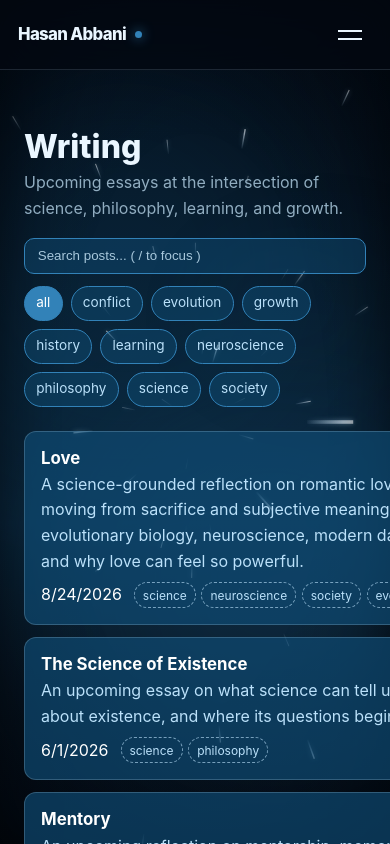
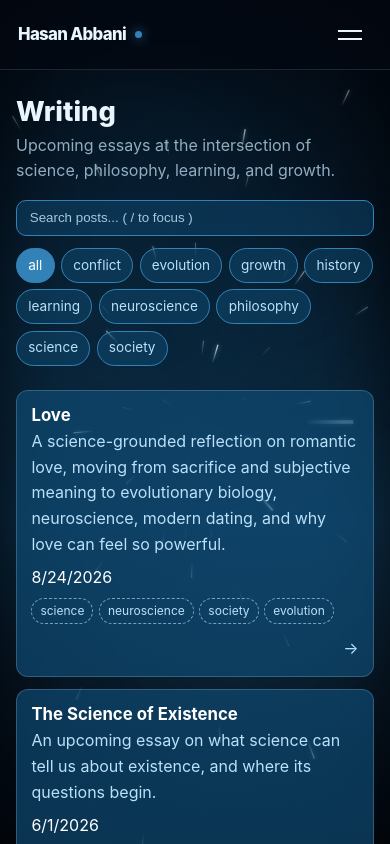
Before and after one commit to Hasan-Abbani/hasan-abbani-portfolio, a React (Vite) app: page /writing in a window 390 px wide. Shown: the top 844 px of the page. Built offline with nearby package versions, Linux system fonts and the light colour scheme; a web font is replaced by a local one.

Commit message:
Fix mobile writing index layout

```diff
--- a/src/styles/blog-index.css
+++ b/src/styles/blog-index.css
@@ -177,3 +177,67 @@
 [data-theme="light"] .blog-index-card { background: #0F4C75; border-color: #3282B8; }
 [data-theme="light"] .blog-index-card:hover { background: #3282B8; border-color: #BBE1FA; }
 [data-theme="light"] .blog-search { background: #BBE1FA; }
+
+@media (max-width: 640px) {
+  .blog-index {
+    width: 100%;
+    max-width: 100%;
+    padding: 6rem 1rem 3rem;
+    overflow-x: hidden;
+  }
+
+  .blog-index-header h1 {
+    font-size: 1.7rem;
+  }
+
+  .blog-index-subtitle,
+  .blog-card-excerpt,
+  .blog-card-title {
+    overflow-wrap: break-word;
+  }
+
+  .blog-index-controls {
+    flex-direction: column;
+    align-items: stretch;
+  }
+
+  .blog-search-wrap {
+    flex-basis: auto;
+    max-width: none;
+    width: 100%;
+  }
+
+  .blog-tags {
+    width: 100%;
+    gap: 0.4rem;
+  }
+
+  .tag-chip {
+    max-width: 100%;
+    white-space: normal;
+  }
+
+  .blog-index-card {
+    grid-template-columns: 1fr;
+    min-width: 0;
+    padding: 0.9rem;
+  }
+
+  .blog-card-content {
+    min-width: 0;
+  }
+
+  .blog-card-meta {
+    align-items: flex-start;
+    flex-direction: column;
+    gap: 0.45rem;
+  }
+
+  .blog-card-tags {
+    flex-wrap: wrap;
+  }
+
+  .blog-card-arrow {
+    justify-self: end;
+  }
+}
```
